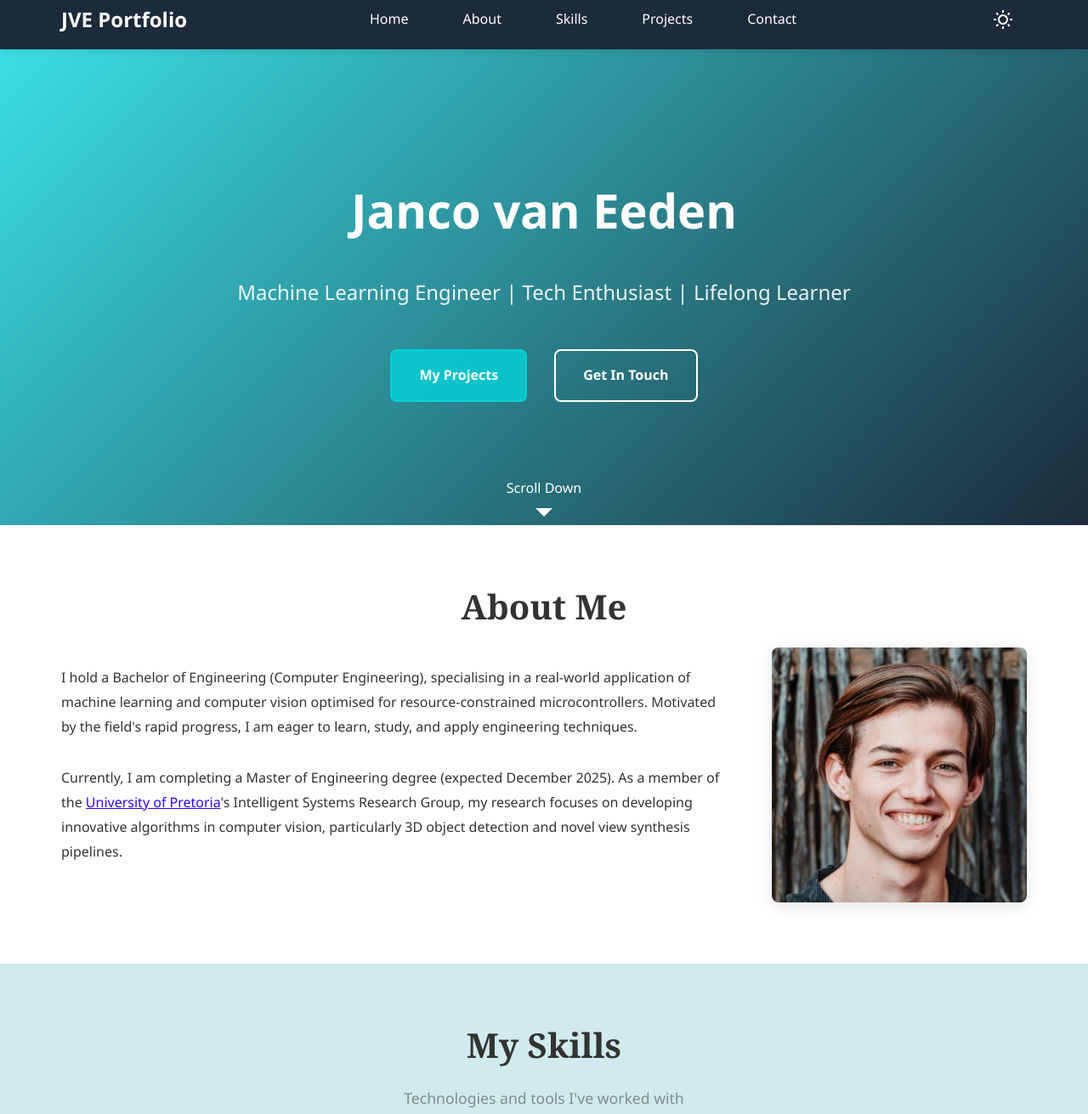
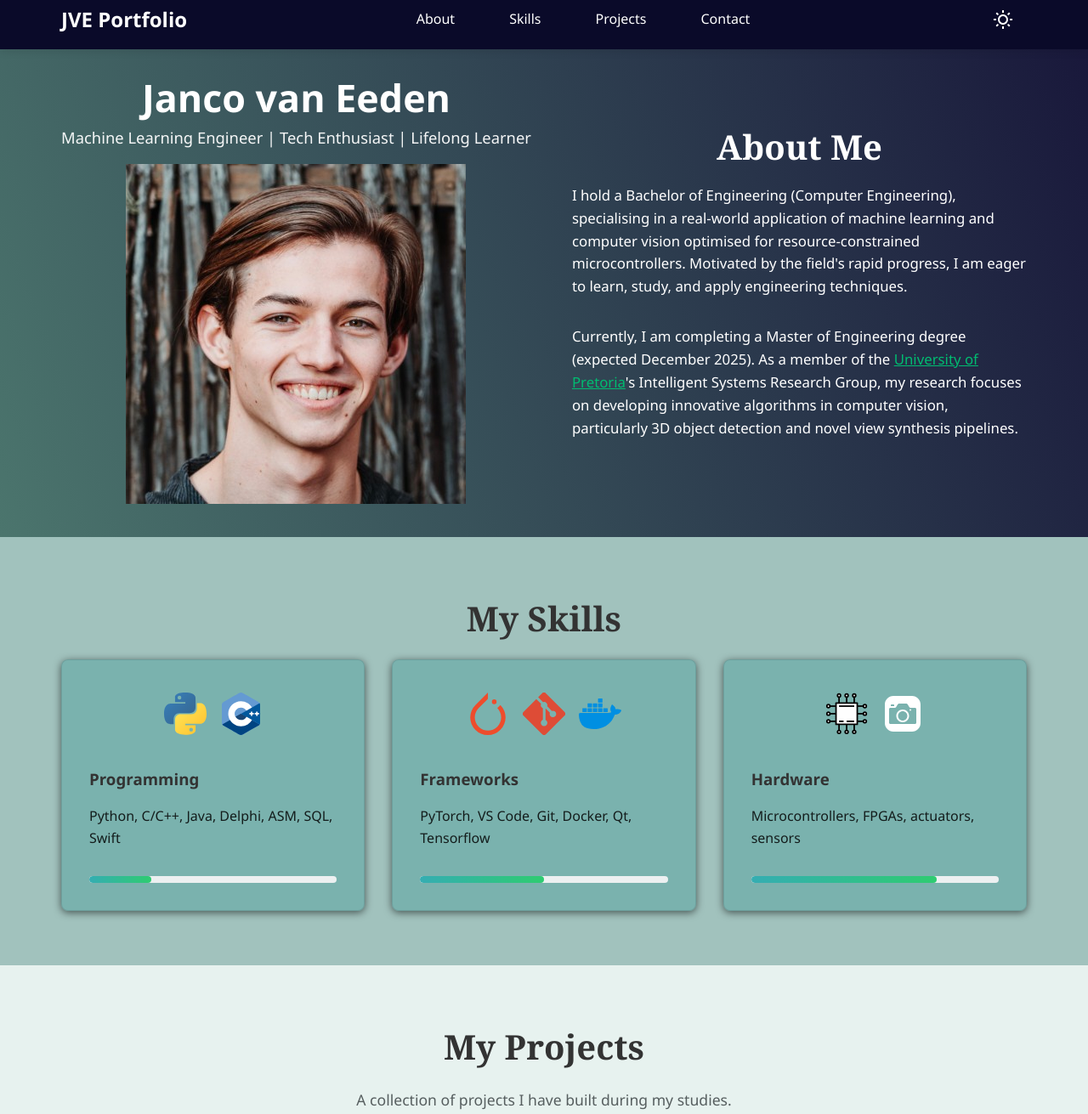
Before and after one commit to jancoveeden/jancoveeden.github.io, a plain HTML site: page index.html in a window 1280 px wide. Shown: the part 12-1323 px from the top of the page at 85% size. Drawn offline with Linux system fonts and the light colour scheme.

Commit message:
Minor styling update

```diff
--- a/css/styles.css
+++ b/css/styles.css
@@ -1,6 +1,6 @@
 :root {
     color-scheme: light dark;
-    --primary-color: #03d6ddc6;
+    --primary-color: #009aa0c6;
     --secondary-color: #2ecc71;
     --dark-color: #1c2b3a;
     --light-color: #ecf0f1;
@@ -12,16 +12,19 @@
 
     /* Light mode (default) */
     --bg-primary: #ffffff;
-    --bg-secondary: #75c1cb57;
-    --bg-hero: linear-gradient(135deg, #03d6ddc6 0%, #1c2b3a 100%);
     --text-primary: #333333;
-    --text-secondary: #7f8c8d;
-    --card-bg: #ffffff;
+    --text-secondary: #565e5f;
+    --card-bg: #f0f0f0;
     --card-shadow: rgba(0, 0, 0, 0.575);
-    --navbar-bg: #1c2b3a;
+    --navbar-bg: #0a0a29;
     --border-color: rgba(0, 0, 0, 0.1);
-    --link-color: #2b00fffb;
+    --link-color: #00bc71;
     --link-hover: #f9cd30;
+    --link-contact-color: #5b5b5b;
+
+    --bg-hero: linear-gradient(250deg, #19183B 0%, #4b756d 100%);
+    --bg-secondary: #A1C2BD;
+    --projects-sec-bg: #E7F2EF;
 
     --skill-card-bg: #31929257;
     --skill-card-sec: #000000d7;
@@ -56,16 +59,21 @@
     --text-secondary: #a8b3cf;
     --card-bg: #285c718b;
     --card-shadow: rgba(157, 151, 151, 0.4);
-    --navbar-bg: #151a28;
+    --navbar-bg: #0a0a29;
     --border-color: rgba(255, 255, 255, 0.12);
     --light-color: #242b3d;
-    --link-color: #4dd4dd;
-    --link-hover: #03d6ddc6;
     --skill-card-bg: #3a72a422;
     --skill-card-sec: #ffffffd7;
     --tag-bg: #0000006f;
     --link-color: #f9cd30;
     --link-hover: #ffffff;
+    --projects-sec-bg: #14264200;
+    --primary-color: #009ba0;
+    --link-contact-color: #f9cd30;
+}
+
+#projects {
+    background: var(--projects-sec-bg);
 }
 
 * {
@@ -92,10 +100,6 @@ body {
 a {
     color: var(--link-color);
     transition: color 0.3s ease;
-}
-
-a:hover {
-    color: var(--link-hover);
 }
 
 .container {
@@ -270,7 +274,7 @@ a:hover {
 .hero {
     background: var(--bg-hero);
     color: var(--white);
-    min-height: 70vh;
+    min-height: 60vh;
     display: flex;
     flex-direction: column;
     justify-content: center;
@@ -299,11 +303,109 @@ a:hover {
     opacity: 0.9;
 }
 
-.hero-buttons {
+/* Tighter hero sizing and spacing for combined Home/About */
+.hero .hero-title {
+    font-size: 2.8rem; /* slightly decreased */
+    line-height: 1.1;
+    margin-bottom: 0.5rem;
+}
+
+.hero .hero-subtitle {
+    font-size: 1.15rem; /* slightly smaller */
+    margin-top: 0;
+    margin-bottom: 1rem;
+    opacity: 0.95;
+}
+
+/* Scope About title in hero: center title, left-justify paragraphs */
+.hero .about-text .section-title {
+    text-align: center; /* title centered */
+    margin-bottom: 0.75rem;
+    color: #ffffff;
+}
+
+.hero .about-text p {
+    text-align: left; /* paragraphs left-justified */
+    margin-bottom: var(--spacing-md);
+    font-size: 1.05rem;
+}
+
+.hero .about-text a {
+    color: var(--link-color); /* subtle accent for links */
+    text-decoration: underline;
+}
+
+/* Align image and text better in hero */
+.hero .about-content {
     display: flex;
-    gap: var(--spacing-md);
-    justify-content: center;
-    flex-wrap: wrap;            /* Wrap buttons on small screens */
+    align-items: center;
+    gap: var(--spacing-lg);
+    flex-wrap: wrap;
+}
+
+.hero .about-image {
+    flex: 0 0px 280px;
+    text-align: center;
+    margin: 0 auto;
+}
+
+.hero .about-image .image-header {
+    margin-bottom: 12px;
+    text-align: center;
+    color: var(--white);
+}
+
+.hero .about-text {
+    flex: 1;
+    min-width: 260px;
+}
+
+/* Responsive: reduce about image size on smaller screens */
+@media (max-width: 768px) {
+    .hero {
+        padding: var(--spacing-md) 1rem;
+    }
+    .hero .about-image {
+        flex: 0 0 160px; /* reduced from 200px to 160px */
+    }
+    .hero .hero-title {
+        font-size: 2.0rem;
+    }
+    .hero .hero-subtitle {
+        font-size: 0.98rem;
+    }
+    .hero .about-text p {
+        font-size: 0.95rem;
+        margin: 18px auto;
+    }
+}
+
+@media (max-width: 480px) {
+    .hero .about-image {
+        flex: 0 0 120px; /* smaller on small phones */
+    }
+    .hero .hero-title {
+        font-size: 1.6rem;
+    }
+    .hero .hero-subtitle {
+        font-size: 0.9rem;
+    }
+}
+
+@media (max-width: 360px) {
+    .hero .about-image {
+        flex: 0 0 100px; /* very small screens */
+    }
+    .hero .hero-title {
+        font-size: 1.4rem;
+    }
+    .hero .hero-subtitle {
+        font-size: 0.85rem;
+    }
+    .hero .about-text p {
+        font-size: 0.95rem;
+        margin: 18px auto;
+    }
 }
 
 /* Scroll indicator animation */
@@ -388,34 +490,6 @@ a:hover {
 /* ============================================
    ABOUT SECTION
    ============================================ */
-
-.about-content {
-    display: flex;
-    gap: var(--spacing-lg);
-    align-items: center;
-    flex-wrap: wrap;            /* Stack on small screens */
-}
-
-.about-text {
-    flex: 1;                    /* Take up available space */
-    min-width: 300px;
-}
-
-.about-text p {
-    margin-bottom: var(--spacing-md);
-    line-height: 1.8;
-}
-
-.about-image {
-    flex: 0 0 300px;            /* Fixed width */
-    position: relative;
-}
-
-.about-image img {
-    width: 100%;
-    border-radius: var(--border-radius);
-    box-shadow: 0 4px 20px rgba(0, 0, 0, 0.1);
-}
 
 /* Placeholder for missing images */
 .image-placeholder {
@@ -584,7 +658,6 @@ a:hover {
     transition: color 0.3s ease;
 }
 
-/* Project sections for Hardware/Software */
 .project-section {
     margin-top: 1rem;
 }
@@ -598,7 +671,6 @@ a:hover {
     letter-spacing: 0.5px;
 }
 
-/* Software grid layout similar to skills */
 .project-software-grid {
     display: flex;
     flex-wrap: wrap;
@@ -964,7 +1036,7 @@ a:hover {
 }
 
 .contact-item a {
-    color: var(--link-color);
+    color: var(--link-contact-color);
     text-decoration: none;
     transition: color 0.3s ease;
 }
--- a/index.html
+++ b/index.html
@@ -16,11 +16,10 @@
         <div class="nav-container">
 
             <div class="nav-brand">
-                <a href="#home">JVE Portfolio</a>
+                <a href="#about">JVE Portfolio</a>
             </div>
 
             <ul class="nav-menu">
-                <li><a href="#home" class="nav-link">Home</a></li>
                 <li><a href="#about" class="nav-link">About</a></li>
                 <li><a href="#skills" class="nav-link">Skills</a></li>
                 <li><a href="#projects" class="nav-link">Projects</a></li>
@@ -44,49 +43,32 @@
         </div>
     </nav>
 
-    <section id="home" class="hero">
-        <div class="hero-content">
-            <h1 class="hero-title">
-                Janco van Eeden
-            </h1>
-            <p class="hero-subtitle">
-                Machine Learning Engineer | Tech Enthusiast | Lifelong Learner
-            </p>
-            <div class="hero-buttons">
+    <section id="about" class="hero">
+        <div class="container">
+            <div class="about-content">
+                <!-- Image column: name and titles above the image -->
+                <div class="about-image">
+                    <div class="image-header">
+                        <h1 class="hero-title">Janco van Eeden</h1>
+                        <p class="hero-subtitle">Machine Learning Engineer | Tech Enthusiast | Lifelong Learner</p>
+                    </div>
 
-                <a href="#projects" class="btn btn-primary">My Projects</a>
-                <a href="#contact" class="btn btn-secondary">Get In Touch</a>
-            </div>
-        </div>
+                    <img src="images/pfp.jpg" alt="Profile picture" onerror="this.style.display='none'; this.nextElementSibling.style.display='flex'">
 
-        <div class="scroll-indicator">
-            <span>Scroll Down</span>
-            <div class="arrow-down"></div>
-        </div>
-    </section>
+                    <div class="image-placeholder">
+                        <p>PFP Placeholder</p>
+                    </div>
+                </div>
 
-    <section id="about" class="section">
-        <div class="container">
-
-            <h2 class="section-title">About Me</h2>
-
-            <div class="about-content">
+                <!-- Text column: about paragraphs -->
                 <div class="about-text">
+                    <h2 class="section-title">About Me</h2>
                     <p>
                         I hold a Bachelor of Engineering (Computer Engineering), specialising in a real-world application of machine learning and computer vision optimised for resource-constrained microcontrollers. Motivated by the field's rapid progress, I am eager to learn, study, and apply engineering techniques.
                     </p>
                     <p>
                         Currently, I am completing a Master of Engineering degree (expected December 2025). As a member of the <a href="https://www.up.ac.za/" target="_blank">University of Pretoria</a>'s Intelligent Systems Research Group, my research focuses on developing innovative algorithms in computer vision, particularly 3D object detection and novel view synthesis pipelines.
                     </p>
-                </div>
-
-                <div class="about-image">
-                    <img src="images/pfp.jpg" alt="Profile picture"
-                        onerror="this.style.display='none'; this.nextElementSibling.style.display='flex'">
-
-                    <div class="image-placeholder">
-                        <p>PFP Placeholder</p>
-                    </div>
                 </div>
             </div>
         </div>
@@ -96,9 +78,6 @@
 
         <div class="container">
             <h2 class="section-title">My Skills</h2>
-            <p class="section-description">
-                Technologies and tools I've worked with
-            </p>
 
             <div class="skills-grid">
                 <div class="skill-card">
@@ -159,7 +138,7 @@
         <div class="container">
             <h2 class="section-title">My Projects</h2>
             <p class="section-description">
-                A collection of projects I've built while learning
+                A collection of projects I have built during my studies.
             </p>
 
             <div class="projects-grid">
@@ -284,7 +263,7 @@
                         </div>
                         <div>
                             <h4>Email</h4>
-                            <a href="mailto:janco.vaneeden@gmail.com">janco.vaneeden@gmail.com</a>
+                            <a href="mailto:janco@v-eeden.com">janco@v-eeden.com</a>
                         </div>
                     </div>
 
```
